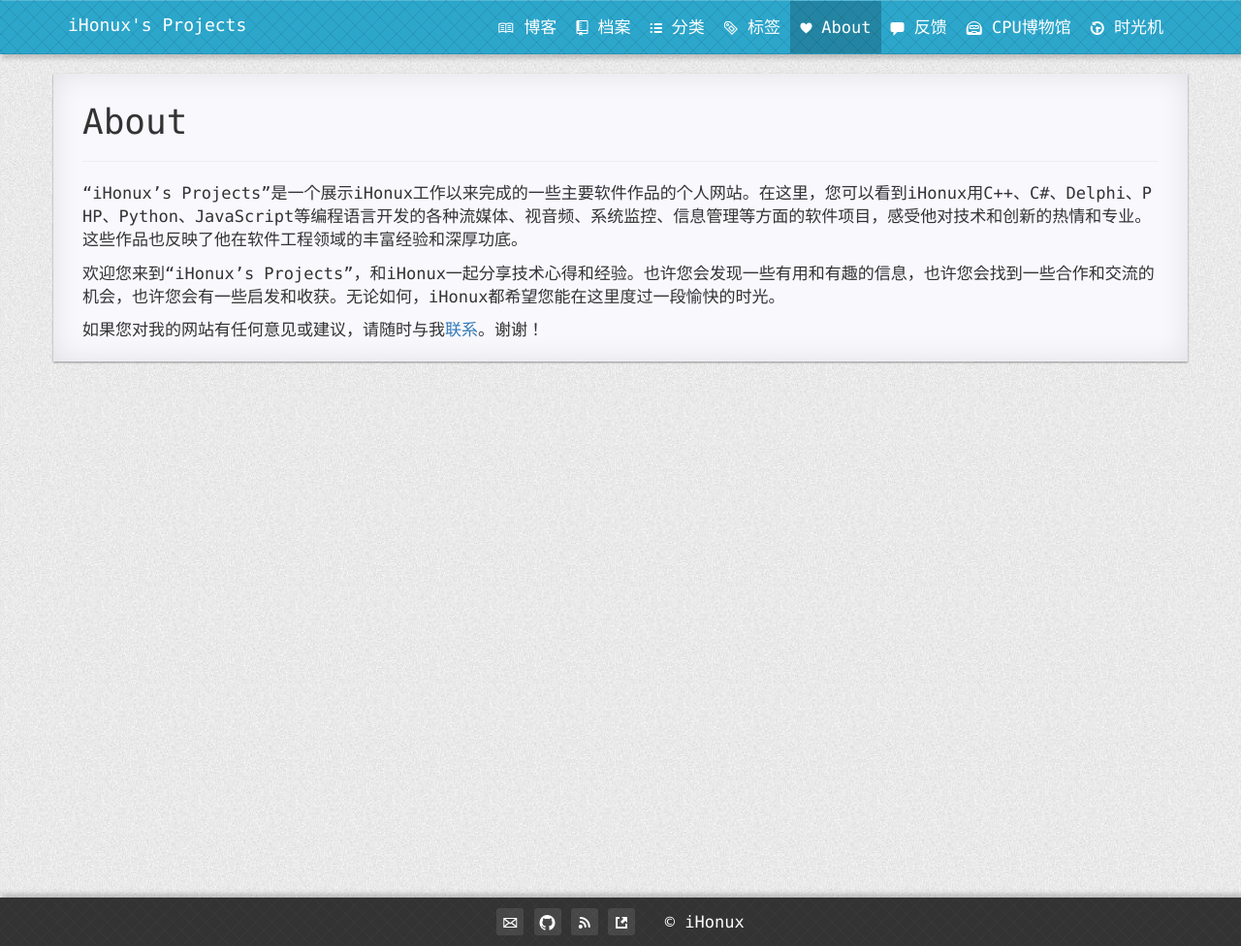
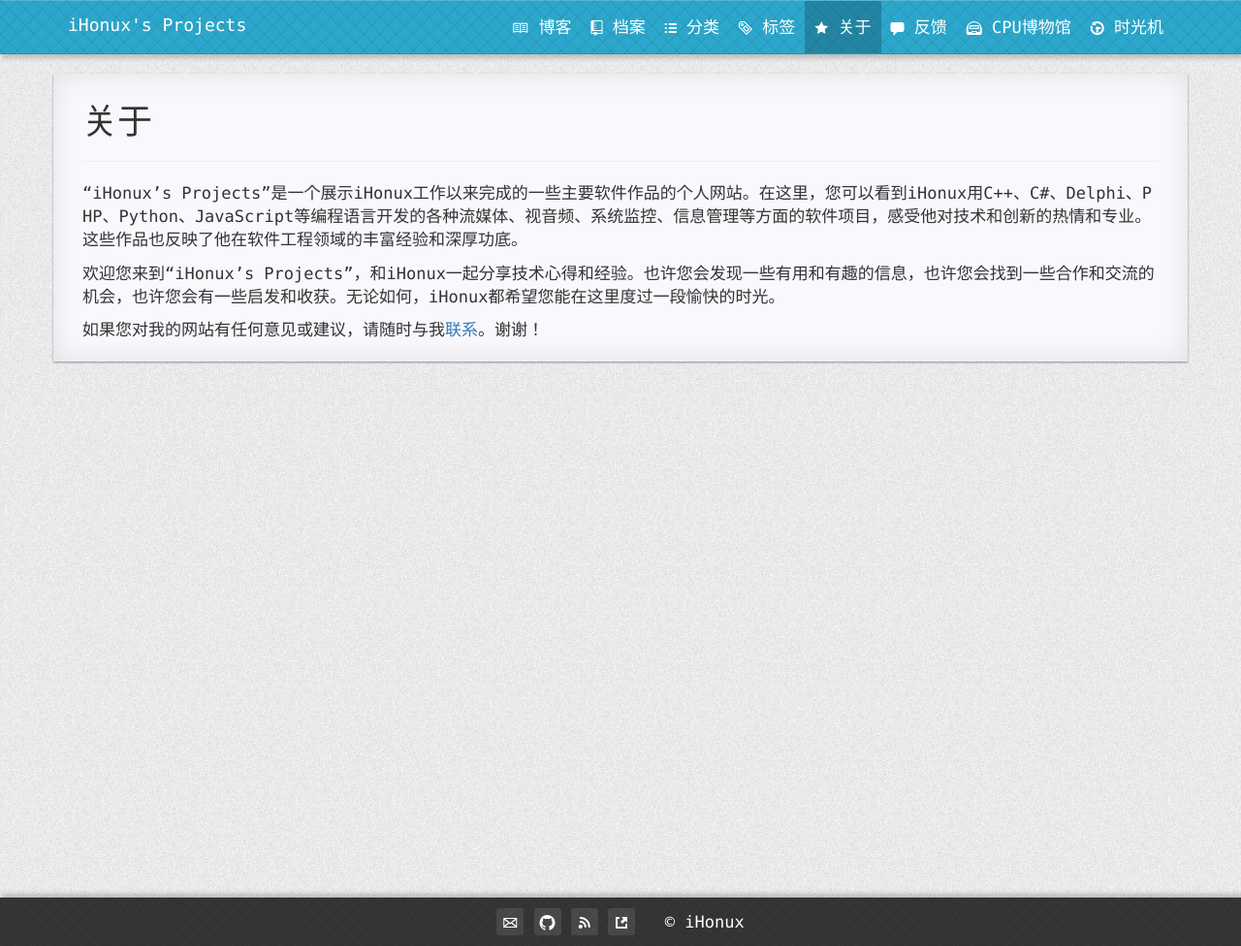
Before and after one commit to fxrj/fxrj.github.io, a Jekyll site: the page built from pages/4about.md, in a window 1280 px wide. Shown: the whole page at 97% size. Built offline with Jekyll 4.4.1, drawn with Linux system fonts in a browser that asks for light colours; nearby versions of some CDN libraries; comment, search, counter and statistics services are not loaded.

Commit message:
Update 4about.md

```diff
--- a/pages/4about.md
+++ b/pages/4about.md
@@ -1,8 +1,8 @@
 ---
 layout: page
-title: About
+title: 关于
 permalink: /about/
-icon: octicon-heart
+icon: octicon-star
 isNavItem: true
 ---
 
```
